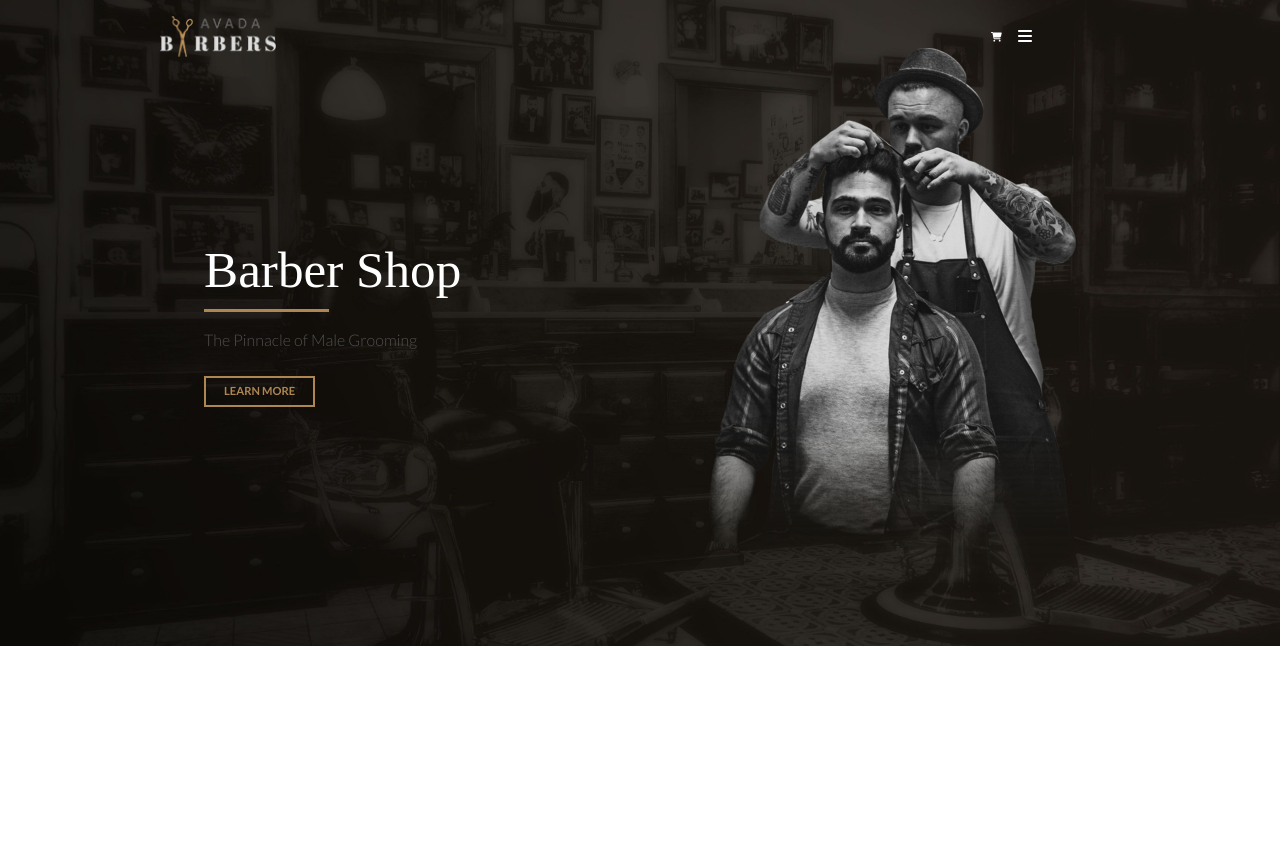
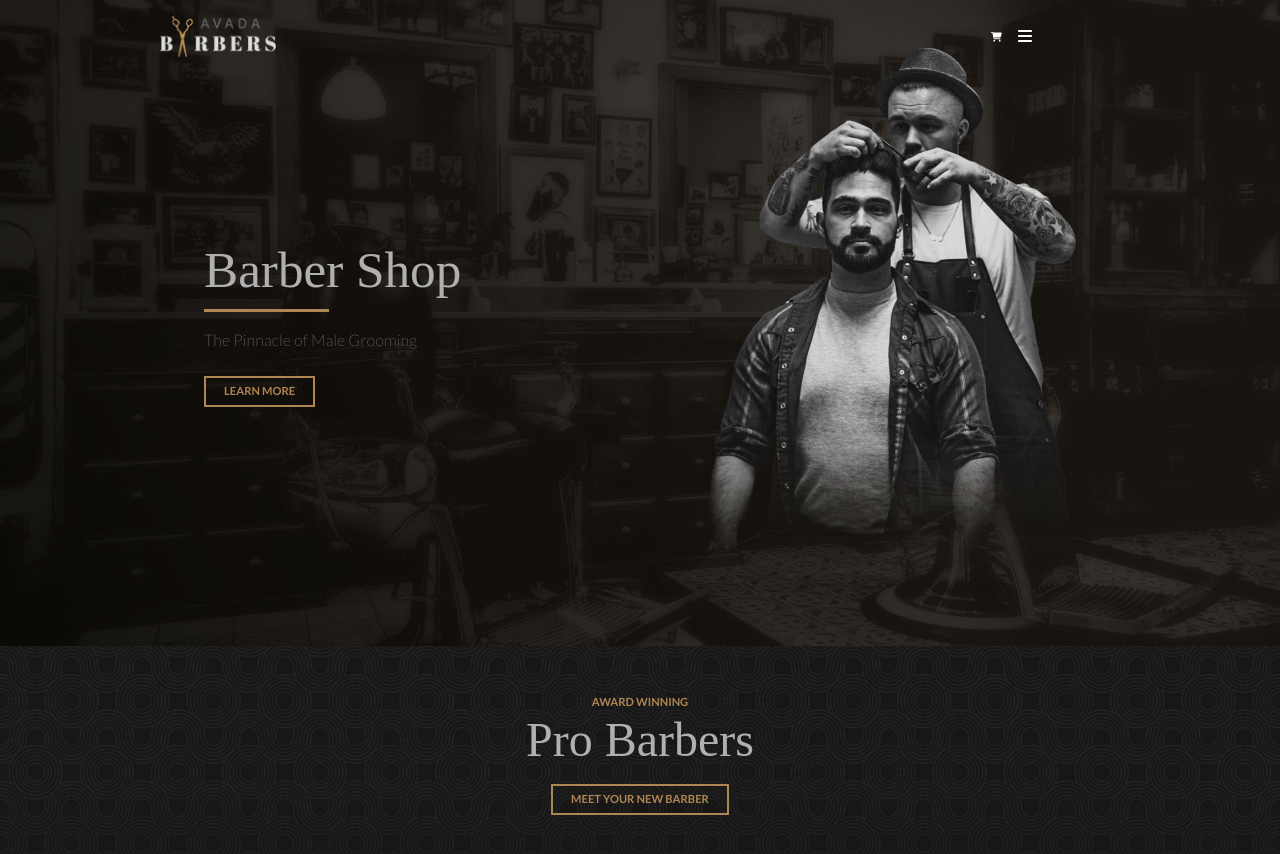
Before and after one commit to DanieleGelsomino/proj-html-vuejs, a Vue app: page / in a window 1280 px wide. Shown: the top 854 px of the page. Before the commit the page ends 800 px from the top, so only its background shows below. Built offline with nearby package versions, Linux system fonts and the light colour scheme; a small style sheet from the web is missing.

Commit message:
add Awards Section

```diff
--- a/src/components/Header.vue
+++ b/src/components/Header.vue
@@ -19,7 +19,7 @@
           class="col-2 text-white d-flex align-items-center justify-content-end"
         >
           <i class="fa-solid fa-cart-shopping me-3 dg-cart"></i>
-          <i class="fa-solid fa-bars"></i>
+          <i class="fa-solid fa-bars dg-menu"></i>
         </div>
       </div>
     </div>
@@ -35,8 +35,6 @@ export default {
 <style scoped lang="scss">
 @import "@/style/varstyles";
 .dg-bg-navbar {
-  //   background-image: url("../assets/img/avadabarbers-homepage-hero-bg.jpg");
-  //   background-size: cover;
   position: fixed;
   top: 0;
   left: 160px;
@@ -51,5 +49,10 @@ export default {
   .dg-cart {
     font-size: 0.6rem;
   }
+
+  .dg-cart:hover,
+  .dg-menu:hover {
+    cursor: pointer;
+  }
 }
 </style>
--- a/src/components/Jumbotron.vue
+++ b/src/components/Jumbotron.vue
@@ -2,7 +2,7 @@
   <div class="d-flex justify-content-center dg-bg">
     <div class="row justify-content-between align-items-center dg-w-70">
       <div class="col-6">
-        <h1 class="text-white title">Barber Shop</h1>
+        <h1 class="dg-title">Barber Shop</h1>
         <div class="dg-line"></div>
         <p class="dg-text pt-3">The Pinnacle of Male Grooming</p>
         <button class="dg-btn text-uppercase mt-2">learn more</button>
@@ -33,8 +33,9 @@ export default {
     width: $w-70;
   }
 
-  .title {
+  .dg-title {
     font-size: 3.2rem;
+    color: $silver;
   }
 
   .dg-line {
@@ -55,6 +56,9 @@ export default {
     font-size: 0.7rem;
     padding: 5px 18px;
     font-weight: $fw-700;
+    &:hover {
+      cursor: pointer;
+    }
   }
 }
 </style>
--- a/src/components/Main.vue
+++ b/src/components/Main.vue
@@ -1,5 +1,20 @@
 <template>
-  <div></div>
+  <!-- ****** Awards section ****** -->
+  <div
+    class="
+      dg-bg-awards
+      d-flex
+      flex-column
+      align-items-center
+      justify-content-center
+      p-5
+    "
+  >
+    <span class="dg-little-title text-uppercase">Award winning</span>
+    <h2 class="dg-title">Pro Barbers</h2>
+    <button class="dg-btn text-uppercase mt-2">Meet your new barber</button>
+  </div>
+  <!-- ****** Service section ****** -->
 </template>
 
 <script>
@@ -10,4 +25,32 @@ export default {
 
 <style scoped lang="scss">
 @import "@/style/varstyles";
+
+.dg-bg-awards {
+  background-image: url("../assets/img/avadabarbers-about-introbackground.jpg");
+  background-size: cover;
+
+  .dg-little-title {
+    color: $gold;
+    font-size: 0.7rem;
+    font-weight: $fw-700;
+  }
+
+  .dg-title {
+    font-size: 3rem;
+    color: $silver;
+  }
+
+  .dg-btn {
+    background-color: transparent;
+    border: 2px solid $gold;
+    color: $gold;
+    font-size: 0.7rem;
+    padding: 5px 18px;
+    font-weight: $fw-700;
+    &:hover {
+      cursor: pointer;
+    }
+  }
+}
 </style>
--- a/src/style/varstyles.scss
+++ b/src/style/varstyles.scss
@@ -2,3 +2,4 @@ $w-70: 70%;
 $fw-300: 300;
 $fw-700: 700;
 $gold: #ae8652;
+$silver: #b0b0b0;
```
Also changed, not shown: src/assets/img/triangle.svg (added).
